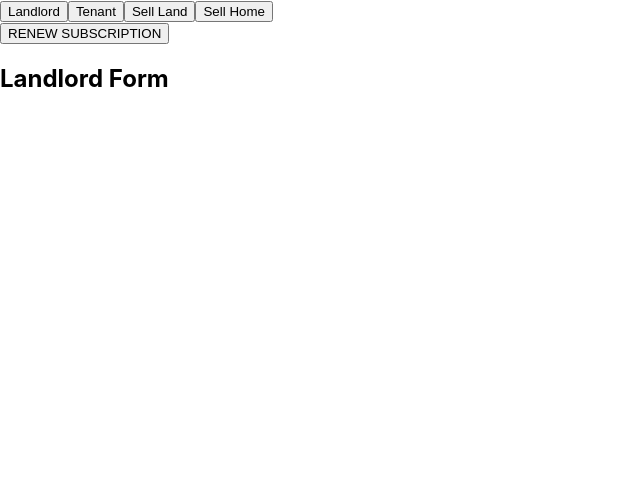
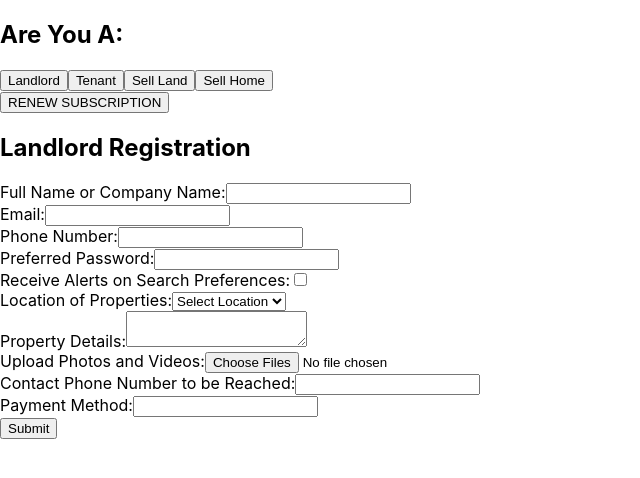
Before and after one commit to Trevor-Kayeyia-Madara/msamo, a React (Create React App) app: page / in a window 1280 px wide. Both pictures are taken after a click on the button "Landlord". Shown: the top 478 px of the page, without its empty margins (0-640 px from the left). Built offline with nearby package versions, Linux system fonts and the light colour scheme.

Commit message:
Resubmit Home

```diff
--- a/src/components/Home/index.jsx
+++ b/src/components/Home/index.jsx
@@ -1,35 +1,107 @@
 import React, { useState } from 'react';
 
 const Home = () => {
-  const [showForm, setShowForm] = useState(false);
-  const [selectedOption, setSelectedOption] = useState(null);
+  const [formState, setFormState] = useState({
+    userType: '',
+    actionType: '',
+    fullName: '',
+    email: '',
+    phoneNumber: '',
+    password: '',
+    receiveAlerts: false,
+    propertyLocation: '',
+    propertyDetails: '',
+    propertyPhotos: [],
+    contactPhoneNumber: '',
+    paymentMethod: '',
+  });
 
-  const handleButtonClick = (option) => {
-    setSelectedOption(option);
-    setShowForm(true);
-    // You can add additional logic here based on the selected option
+  const handleInputChange = (event) => {
+    const { name, value, type, checked } = event.target;
+    setFormState(prevState => ({
+      ...prevState,
+      [name]: type === 'checkbox' ? checked : value
+    }));
+  };
+
+  const handleFileUpload = (event) => {
+    const files = Array.from(event.target.files);
+    setFormState(prevState => ({
+      ...prevState,
+      propertyPhotos: files
+    }));
+  };
+
+  const handleSubmit = (event) => {
+    event.preventDefault();
+    // Here you can handle form submission logic, like sending data to API or processing it further
+    console.log(formState);
+    // Reset form state or redirect after submission if needed
   };
 
   return (
-    <div className="property-app">
-      <div className="main-buttons">
-        <button className="main-button" onClick={() => handleButtonClick('Landlord')}>Landlord</button>
-        <button className="main-button" onClick={() => handleButtonClick('Tenant')}>Tenant</button>
-        <button className="main-button" onClick={() => handleButtonClick('Sell Land')}>Sell Land</button>
-        <button className="main-button" onClick={() => handleButtonClick('Sell Home')}>Sell Home</button>
+    <div>
+      <h2>Are You A:</h2>
+      <div>
+        <button onClick={() => setFormState(prevState => ({ ...prevState, userType: 'Landlord' }))}>Landlord</button>
+        <button onClick={() => setFormState(prevState => ({ ...prevState, userType: 'Tenant' }))}>Tenant</button>
+        <button onClick={() => setFormState(prevState => ({ ...prevState, userType: 'Sell Land' }))}>Sell Land</button>
+        <button onClick={() => setFormState(prevState => ({ ...prevState, userType: 'Sell Home' }))}>Sell Home</button>
       </div>
-      <div className="renew-subscription">
-        <button className="renew-button">RENEW SUBSCRIPTION</button>
-      </div>
-      {showForm && (
-        <div className="form-section">
-          <h2>{selectedOption} Form</h2>
-          {/* Add form fields based on selectedOption */}
-          {/* Example: Landlord/Homeowner Form */}
-          {/* Add form fields and logic here based on your requirements */}
+      <button>RENEW SUBSCRIPTION</button>
+      {formState.userType && (
+        <div>
+          <h2>{formState.userType} Registration</h2>
+          <form onSubmit={handleSubmit}>
+            <label>
+              Full Name or Company Name:
+              <input type="text" name="fullName" value={formState.fullName} onChange={handleInputChange} required />
+            </label><br />
+            <label>
+              Email:
+              <input type="email" name="email" value={formState.email} onChange={handleInputChange} required />
+            </label><br />
+            <label>
+              Phone Number:
+              <input type="tel" name="phoneNumber" value={formState.phoneNumber} onChange={handleInputChange} required />
+            </label><br />
+            <label>
+              Preferred Password:
+              <input type="password" name="password" value={formState.password} onChange={handleInputChange} required />
+            </label><br />
+            <label>
+              Receive Alerts on Search Preferences:
+              <input type="checkbox" name="receiveAlerts" checked={formState.receiveAlerts} onChange={handleInputChange} />
+            </label><br />
+            <label>
+              Location of Properties:
+              <select name="propertyLocation" value={formState.propertyLocation} onChange={handleInputChange} required>
+                <option value="">Select Location</option>
+                {/* Add your location options here */}
+              </select>
+            </label><br />
+            <label>
+              Property Details:
+              <textarea name="propertyDetails" value={formState.propertyDetails} onChange={handleInputChange} required />
+            </label><br />
+            <label>
+              Upload Photos and Videos:
+              <input type="file" multiple onChange={handleFileUpload} accept="image/*, video/*" />
+            </label><br />
+            <label>
+              Contact Phone Number to be Reached:
+              <input type="tel" name="contactPhoneNumber" value={formState.contactPhoneNumber} onChange={handleInputChange} required />
+            </label><br />
+            <label>
+              Payment Method:
+              <input type="text" name="paymentMethod" value={formState.paymentMethod} onChange={handleInputChange} />
+            </label><br />
+            <button type="submit">Submit</button>
+          </form>
         </div>
       )}
     </div>
   );
-}
+};
+
 export default Home;
```
